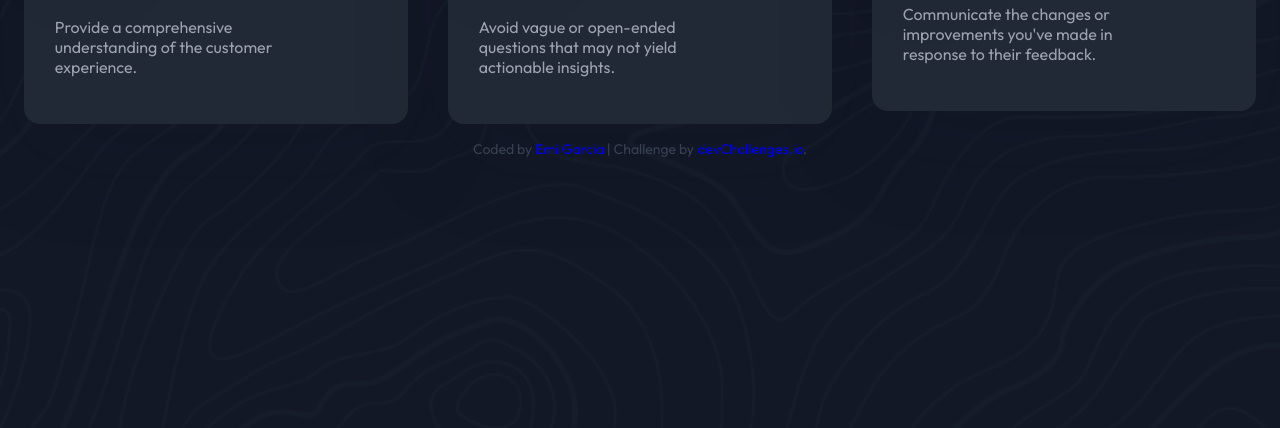
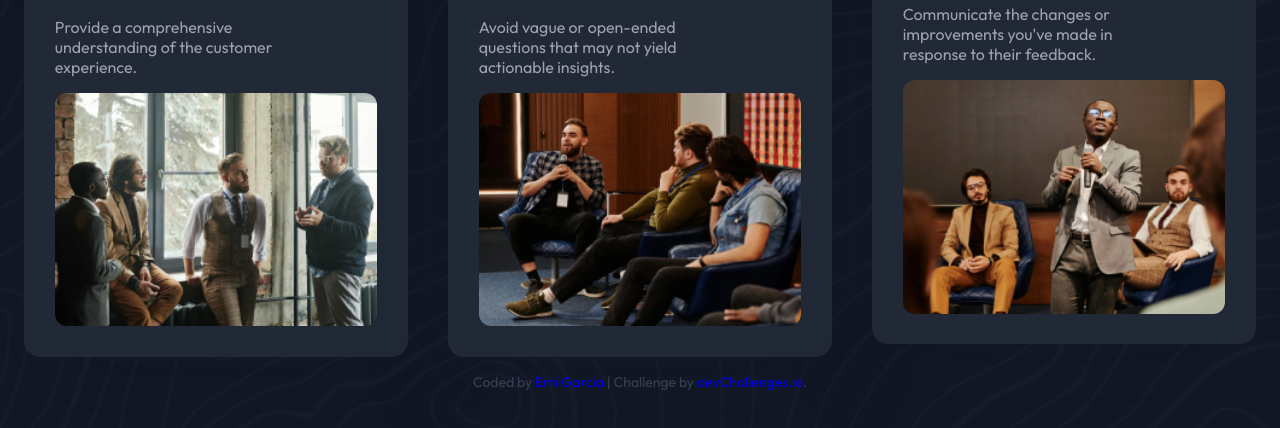
Before and after one commit to EmiGarcia377/Simple-feature-section-devCh, a plain HTML site: page index.html in a window 1280 px wide. Shown: the part 278-706 px from the top of the page. Drawn offline with Linux system fonts and the light colour scheme.

Commit message:
Update index.html

```diff
--- a/index.html
+++ b/index.html
@@ -23,7 +23,7 @@
             <p class="smallheader">Collect Feedback at Multiple Touchpoints</p>
             <p class="card-text">Provide a comprehensive understanding of the customer experience.</p>
             <div class="img-container">
-              <img src="photo_2.png" alt="">
+              <img src="resources/photo_2.png" alt="">
             </div>
           </div>
         </div>
@@ -33,7 +33,7 @@
             <p class="smallheader">Ask Targeted and Specific Questions</p>
             <p class="card-text">Avoid vague or open-ended questions that may not yield actionable insights.</p>
             <div class="img-container">
-              <img src="photo_1.png" alt="">
+              <img src="resources/photo_1.png" alt="">
             </div>
           </div>
         </div>
@@ -43,7 +43,7 @@
             <p class="smallheader">Prioritize and Respond to Feedback</p>
             <p class="card-text">Communicate the changes or improvements you've made in response to their feedback.</p>
             <div class="img-container">
-              <img src="photo_3.png" alt="">
+              <img src="resources/photo_3.png" alt="">
             </div>
           </div>
         </div>
```
